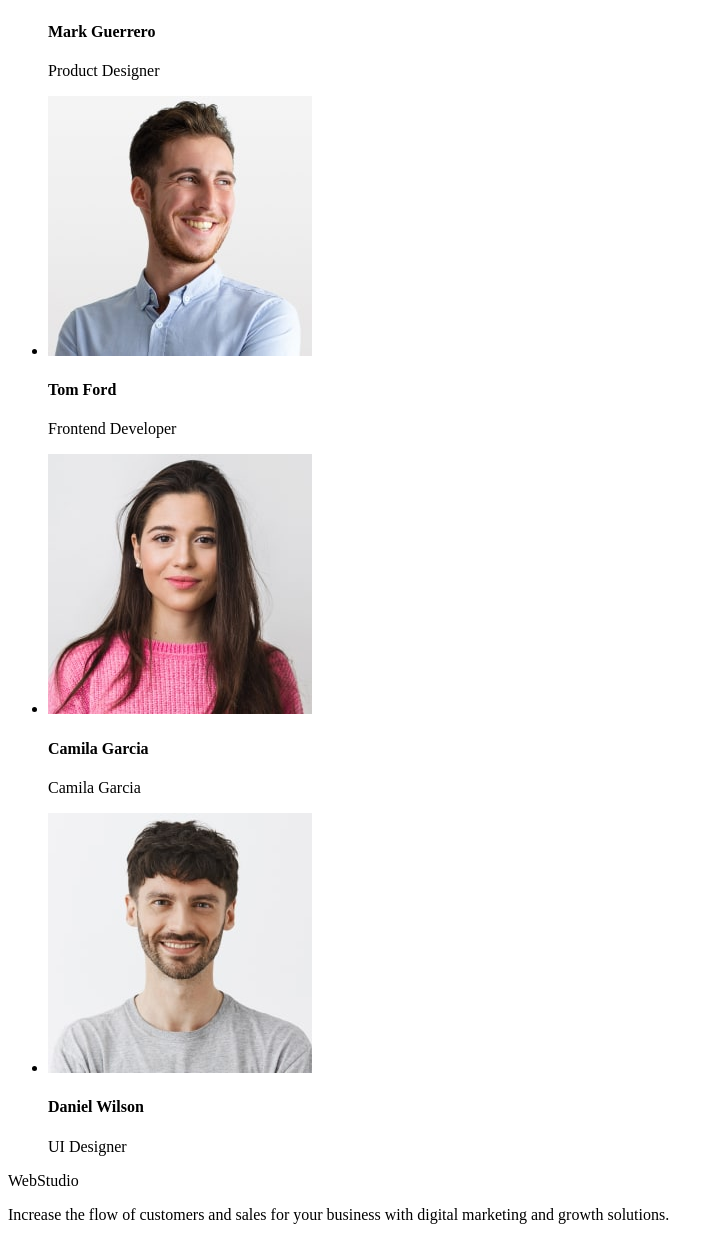
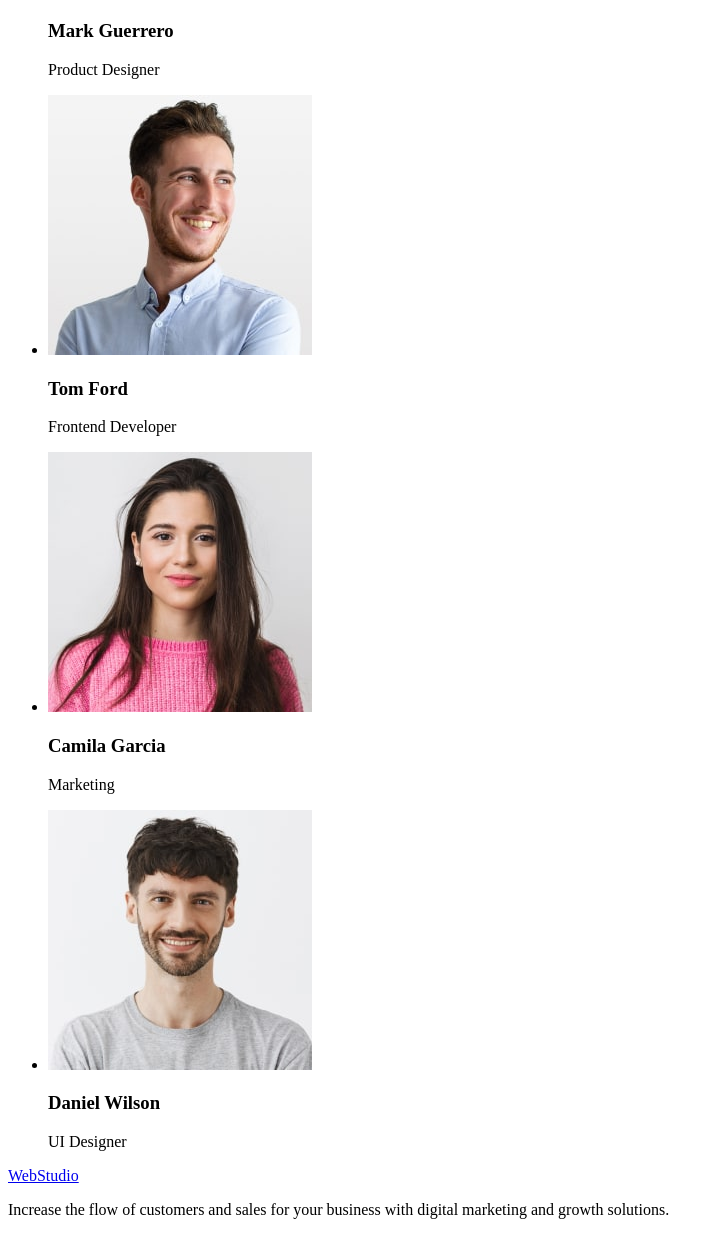
Before and after one commit to Nadiya1980/goit-markup-hw-01, a plain HTML site: page index.html in a window 1280 px wide. Shown: the part 875-2115 px from the top of the page, without its empty margins (0-724 px from the left). Drawn offline with Linux system fonts and the light colour scheme.

Commit message:
Initial commit

```diff
--- a/index.html
+++ b/index.html
@@ -33,7 +33,7 @@
         <section>
             <h1>Effective Solutions
                 for Your Business</h1>
-            <button>Order Service</button>
+            <button type="button">Order Service</button>
         </section>
         <section>
             <h2 hidden>to identify the business</h2>
@@ -65,26 +65,26 @@
 
             <ul>
                 <li><img src="./images/img1.jpg" width="264" height="260" alt="foto Mark">
-                    <h4>Mark Guerrero</h4>
+                    <h3>Mark Guerrero</h3>
                     <p>Product Designer</p>
                 </li>
                 <li><img src="./images/img2.jpg" width="264" height="260" alt="foto Tom">
-                    <h4>Tom Ford</h4>
+                    <h3>Tom Ford</h3>
                     <p>Frontend Developer</p>
                 </li>
                 <li><img src="./images/img3.jpg" width="264" height="260" alt="foto camila">
-                    <h4>Camila Garcia</h4>
-                    <p>Camila Garcia</p>
+                    <h3>Camila Garcia</h3>
+                    <p>Marketing</p>
                 </li>
                 <li><img src="./images/img4.jpg" width="264" height="260" alt="foto Daniel">
-                    <h4>Daniel Wilson</h4>
+                    <h3>Daniel Wilson</h3>
                     <p>UI Designer</p>
                 </li>
             </ul>
         </section>
     </main>
     <footer>
-        <p>WebStudio</p>
+        <a href="./index.html">WebStudio</a>
         <p>Increase the flow of customers and sales for your business with digital marketing and growth solutions.</p>
     </footer>
 
```
